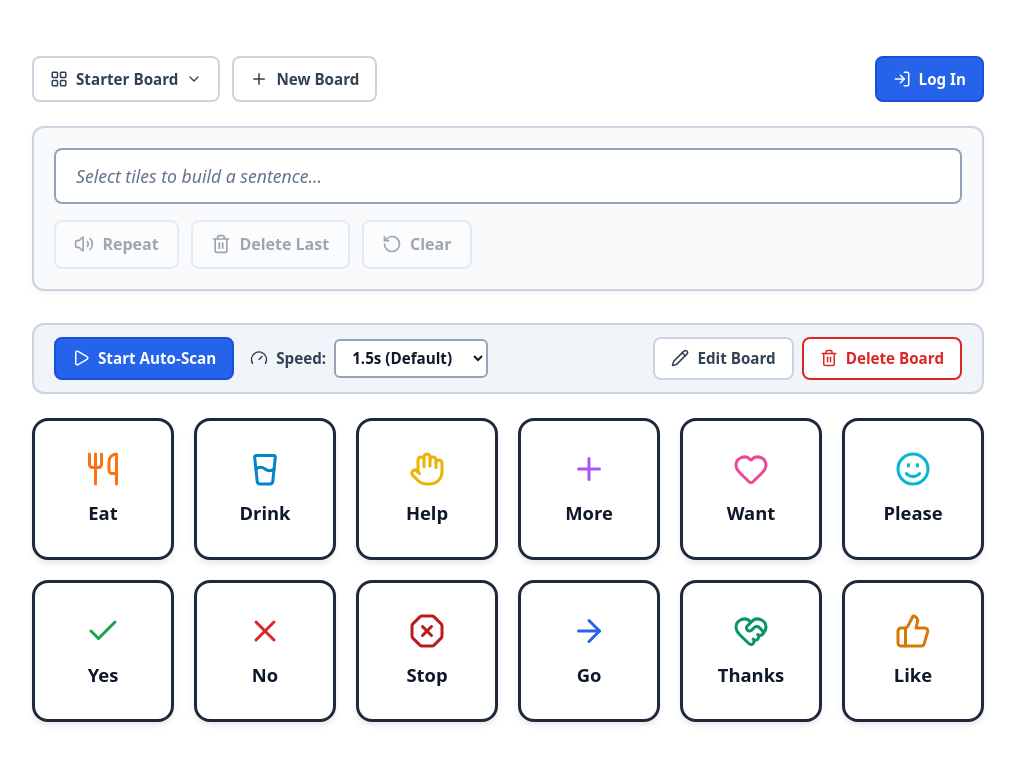
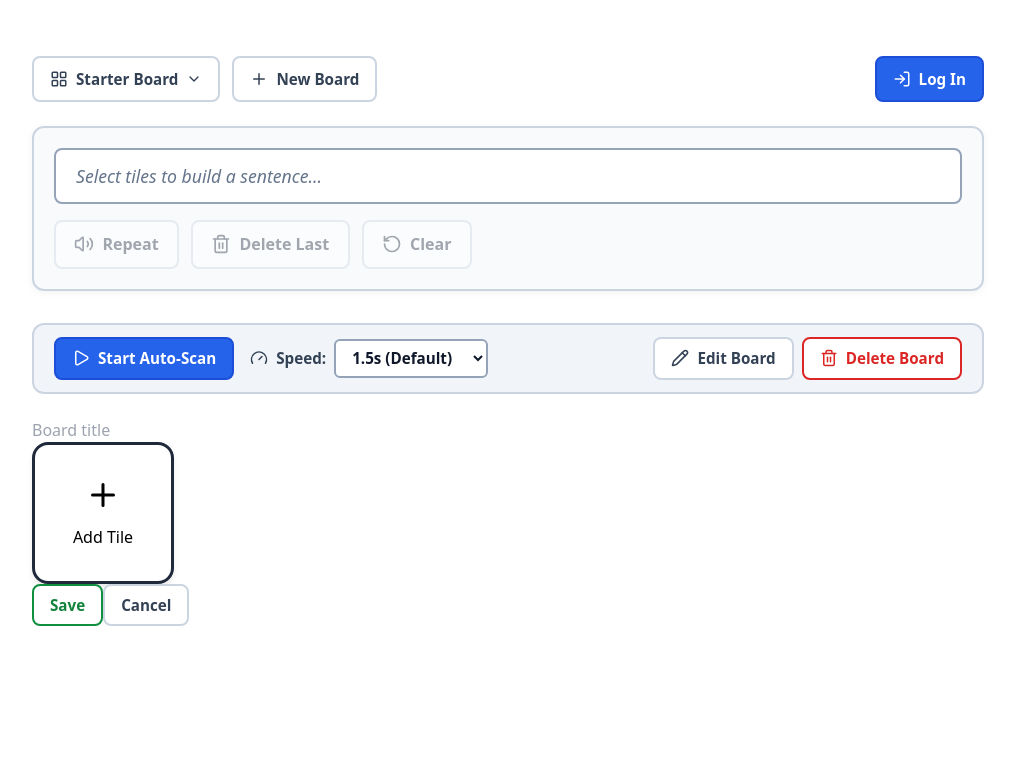
Before and after one commit to matanatkhalil/access-forge, a React (Vite) app in the folder client/: page /aac-board in a window 1280 px wide. Both pictures are taken after a click on the button "New Board". Shown: the top 764 px of the page, without its empty margins (132-1147 px from the left). Built offline with nearby package versions, Linux system fonts and the light colour scheme.

Commit message:
feat(aac-board): add board builder for creating new boards with draft tiles

```diff
--- a/client/src/tools/aac-board/AACBoard.jsx
+++ b/client/src/tools/aac-board/AACBoard.jsx
@@ -32,6 +32,7 @@ import { useSpeech } from './useSpeech';
 import { useScanner } from './useScanner';
 import './AACBoard.css';
 import AuthModal from '../../components/AuthModal';
+import BoardBuilder from './BoardBuilder';
 
 const ICON_MAP = {
   Utensils,
@@ -60,6 +61,8 @@ const AACBoard = () => {
   const [isAuthModalOpen, setIsAuthModalOpen] = useState(false);
   const [authMode, setAuthMode] = useState('login'); // this can be login or signup
   const [authError, setAuthError] = useState(null); // clear past errors
+  const [isCreatingBoard, setIsCreatingBoard] = useState(false);
+  const [boardError, setBoardError] = useState(null);
 
   // Load saved scan speed from localStorage (default: 1500ms = 1.5s)
   const [scanSpeed, setScanSpeed] = useState(() => {
@@ -135,6 +138,32 @@ const AACBoard = () => {
     // code
   };
 
+  const handleCreateBoard = async (title, tiles) => {
+    setBoardError(null);
+
+    try {
+      const token = localStorage.getItem('token');
+      const response = await fetch('api/aac/boards', {
+        method: 'POST',
+        headers: {
+          'Content-Type': 'application/json',
+          Authorization: `Bearer ${token}`,
+        },
+        body: JSON.stringify({ title, tiles }),
+      });
+
+      if (!response.ok) {
+        const errData = await response.json();
+        throw new Error(errData.message || 'Failed to create board');
+      }
+
+      const data = await response.json();
+      setIsCreatingBoard(false);
+    } catch (err) {
+      setBoardError(err.message);
+    }
+  };
+
   return (
     <section className="aac-board" aria-label="AAC Communication Board">
       <header className="header-section">
@@ -148,7 +177,7 @@ const AACBoard = () => {
           />
         </button>
 
-        <button type="button" className="board-creation">
+        <button type="button" className="board-creation" onClick={() => setIsCreatingBoard(true)}>
           <Plus size={18} aria-hidden="true" />
           <span>New Board</span>
         </button>
@@ -253,6 +282,15 @@ const AACBoard = () => {
       </div>
 
       {/* Tile Grid */}
+      {isCreatingBoard ? (
+        <BoardBuilder
+          onCancel={() => setIsCreatingBoard(false)}
+          onSave={(title, tiles) => {
+            handleCreateBoard(title, tiles); // existing POST endpoint
+            setIsCreatingBoard(false);
+          }}
+        />
+      ) : (
         <main className="tiles-grid" aria-label="Communication Tiles">
           {starterTiles.map((tile, index) => {
             // Look up icon dynamically based on iconName string
@@ -288,7 +326,7 @@ const AACBoard = () => {
             );
           })}
         </main>
-
+      )}
       <AuthModal
         isOpen={isAuthModalOpen}
         onClose={closeAuthModal}
--- /dev/null
+++ b/client/src/tools/aac-board/BoardBuilder.jsx
@@ -0,0 +1,79 @@
+import React, { useState } from 'react';
+import TileEditor from './TileEditor';
+import { Plus } from 'lucide-react';
+
+const BoardBuilder = ({ onCancel, onSave }) => {
+  const [title, setTitle] = useState('');
+  const [draftTiles, setDraftTiles] = useState([]);
+  const [editingIndex, setEditingIndex] = useState(null);
+
+  const addBlankTile = () => {
+    setDraftTiles((prev) => {
+      setEditingIndex(prev.length);
+      return [...prev, { label: '', iconName: '', color: '#ffffff' }];
+    });
+  };
+
+  const updateTile = (index, updatedTile) => {
+    setDraftTiles((prev) => prev.map((t, i) => (i === index ? updatedTile : t)));
+  };
+
+  const removeTile = (index) => {
+    setDraftTiles((prev) => prev.filter((_, i) => i !== index));
+  };
+
+  return (
+    <div className="board-builder">
+      <input
+        type="text"
+        value={title}
+        onChange={(e) => setTitle(e.target.value)}
+        placeholder="Board title"
+        aria-label="Board title"
+      />
+
+      <div className="tiles-grid" aria-label="Board Builder Tiles">
+        {draftTiles.map((tile, index) =>
+          editingIndex === index ? (
+            <TileEditor
+              key={index}
+              tile={tile}
+              onSave={(updatedTile) => {
+                updateTile(index, updatedTile);
+                setEditingIndex(null);
+              }}
+              onCancel={() => setEditingIndex(null)}
+              onDelete={() => {
+                removeTile(index);
+                setEditingIndex(null);
+              }}
+            />
+          ) : (
+            <button
+              key={index}
+              type="button"
+              className="tile-button"
+              onClick={() => setEditingIndex(index)}
+            >
+              <span>{tile.label || 'Untitled'}</span>
+            </button>
+          )
+        )}
+        <button type="button" className="tile-button add-tile-btn" onClick={addBlankTile}>
+          <Plus size={36} aria-hidden="true" />
+          <span>Add Tile</span>
+        </button>
+      </div>
+      <div className="builder-actions">
+        <button type="button" className="save-btn" onClick={() => onSave(title, draftTiles)}>
+          Save
+        </button>
+        <button type="button" className="cancel-btn" onClick={onCancel}>
+          Cancel
+        </button>
+      </div>
+    </div>
+  );
+};
+
+export default BoardBuilder;
```
Also changed, not shown: client/src/tools/aac-board/TileEditor.jsx (added). Lines whose indentation alone changed are shown as unchanged.
